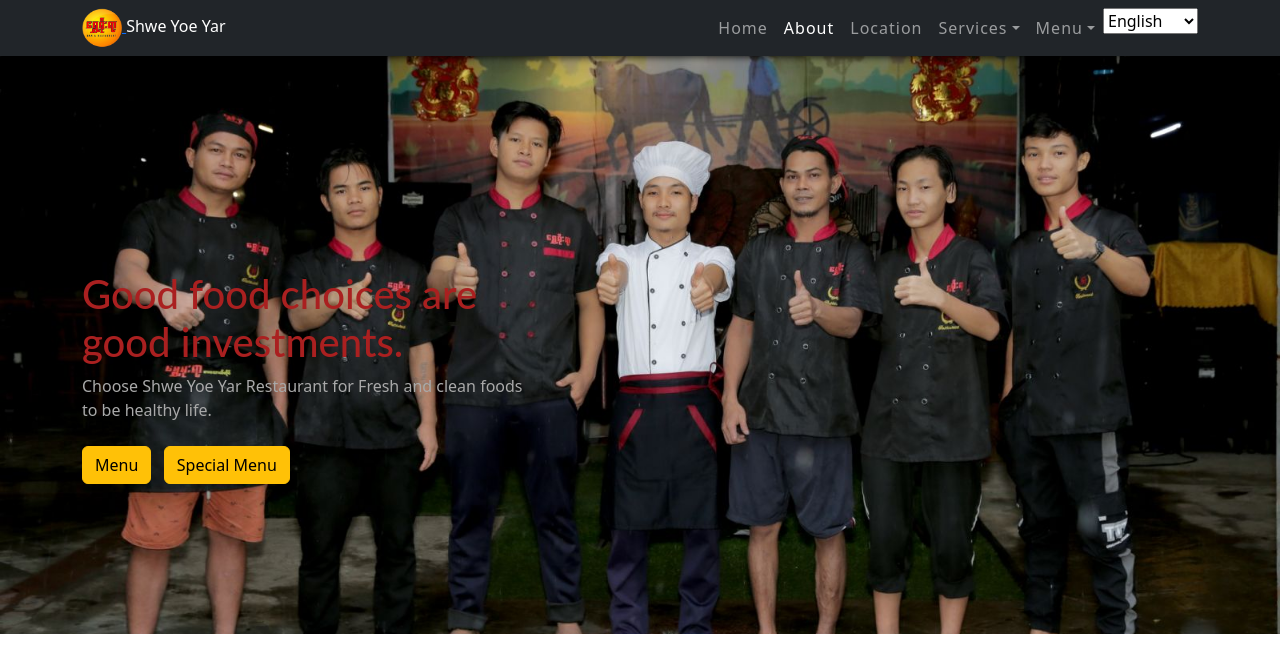
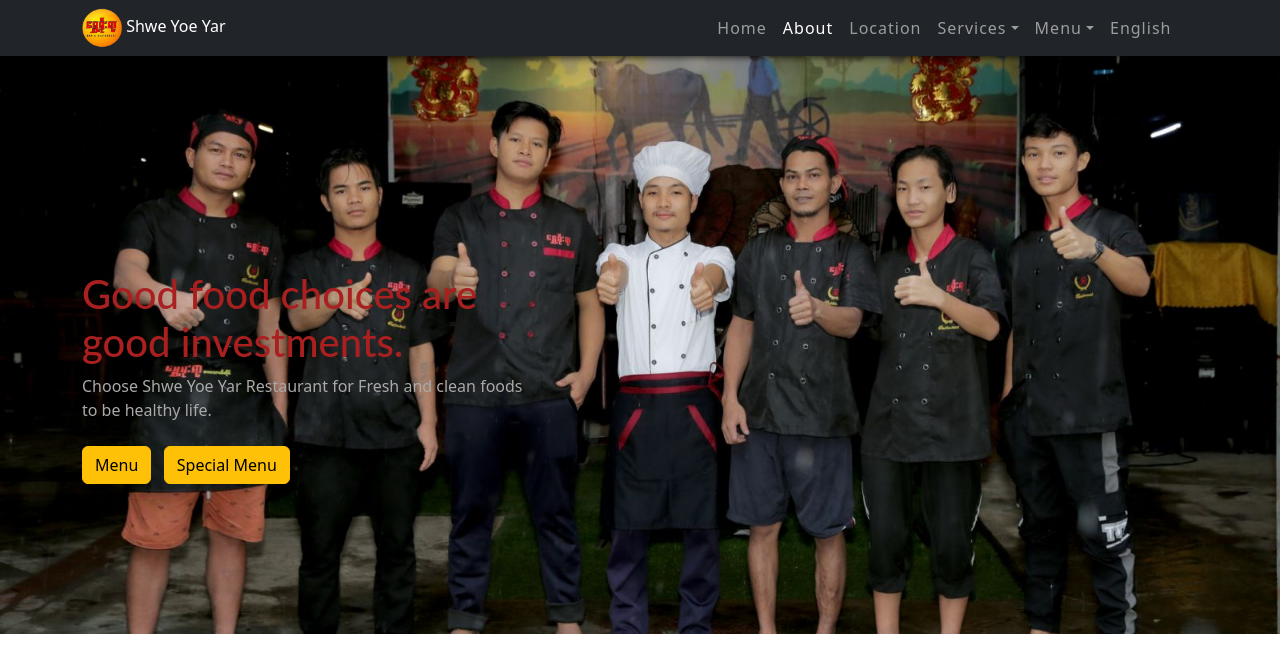
Before and after one commit to swamthumarn9/ShweYoeYar, a plain HTML site: page index.html in a window 1280 px wide. Shown: the top 660 px of the page. Drawn offline with nearby package versions, Linux system fonts and the light colour scheme; some packages are replaced by stand-ins of ours.

Commit message:
added sleect box for language

```diff
--- a/CSS/style.css
+++ b/CSS/style.css
@@ -290,21 +290,32 @@ h1{
     margin-left:0.625rem;
   }
 
+  select {
+    /* Reset Select */
+    appearance: none;
+    outline: none !important;
+    border: 0;
+    box-shadow: none;
+    flex: 1;
+    padding: 0 1em;
+    color: var(--bs-nav-link-color);
+    background-color: var(--bs-dark-rgb);
+    font-size: var(--bs-nav-link-font-size);
+    background-image: none;
+    cursor: pointer;
+  }
 
-/* Change navbar styling on scroll */
+  /* Remove IE arrow */
+  select::-ms-expand {
+    display: none;
+  }
+  /* Custom Select wrapper */
+  .select {
+    position: relative;
+    display: flex;
+    border-radius: .25em;
+    overflow: hidden;
+  }
+  /* Arrow */
 
-/* .navigation-wrap.scroll-on{
-    position:fixed;
-    top:0;
-    left:0;
-    width:100%;
-    background:var(--white-color);
-    box-shadow: 0 0.125rem 1.75rem 0 rgb(0,0,0,0.09);
-    transition:all .15s ease-in-out 0s;
-  }  */
-
-
-
-
-
-/* -------------------
+  /* Transition */
--- a/navbar.html
+++ b/navbar.html
@@ -3,8 +3,8 @@
   style="box-shadow: 0px 0px 8px #000000">
   <!-- fixed-top -->
   <div class="container">
-      <span><a href="index.html" class="logoPic"><img src="./images/logo/logo.jpg" role="img" width="40px"
-                  height="40px">&nbsp;</a><a class="logoText" href="index.html">Shwe Yoe Yar</a></span>
+    <span><a href="index.html" class="logoPic text-decoration-none"><img src="./images/logo/logo.jpg" role="img"
+          width="40px" height="40px">&nbsp;</a><a class="logoText" href="index.html">Shwe Yoe Yar</a></span>
 
     <button type="button" data-bs-toggle="collapse" data-bs-target="#navbarNavDropdown" class="navbar-toggler">
       <span class="navbar-toggler-icon"></span>
@@ -28,7 +28,8 @@
           </a>
           <ul class="dropdown-menu dropdown-menu-dark" aria-labelledby="navbarDarkDropdownMenuLink">
             <li><a class="dropdown-item" href="foodservice.html" data-i18n-key="food">Food</a></li>
-                      <li><a class="dropdown-item" href="entertainmentservice.html"  data-i18n-key="entertainment">Entertainment</a></li>
+            <li><a class="dropdown-item" href="entertainmentservice.html"
+                data-i18n-key="entertainment">Entertainment</a></li>
             <li><a class="dropdown-item" href="partyservice.html" data-i18n-key="party">Party</a></li>
           </ul>
         </li>
@@ -43,12 +44,16 @@
           </ul>
         </li>
         <li class="nav-item dropdown">
-                <select data-i18n-switcher class="locale-switcher">
+          <div class="select">
+            <select data-i18n-switcher class="locale-switcher nav-link">
               <option value="en">English</option>
               <option value="mm">Myanmar</option>
             </select>
+          </div>
+
         </li>
       </ul>
     </div>
+
   </div>
 </nav>
```
Lines whose indentation alone changed are shown as unchanged.
